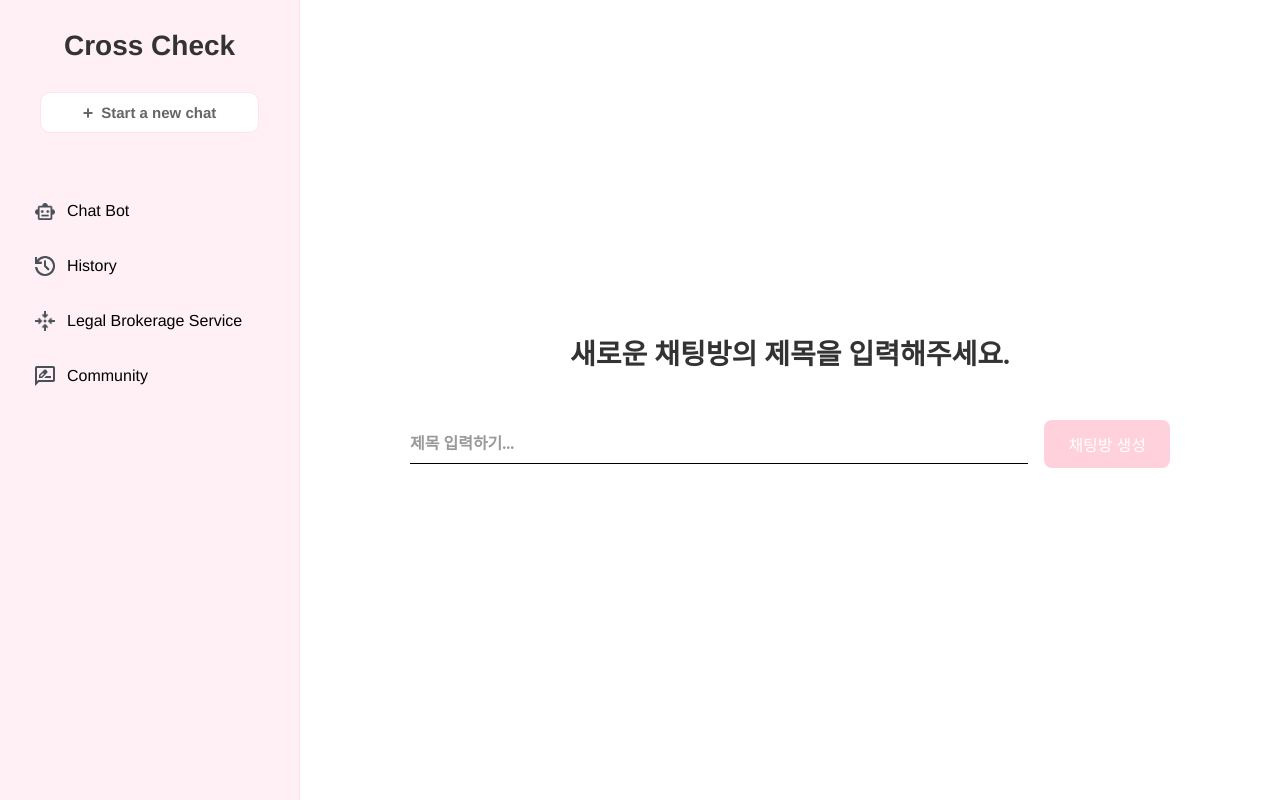
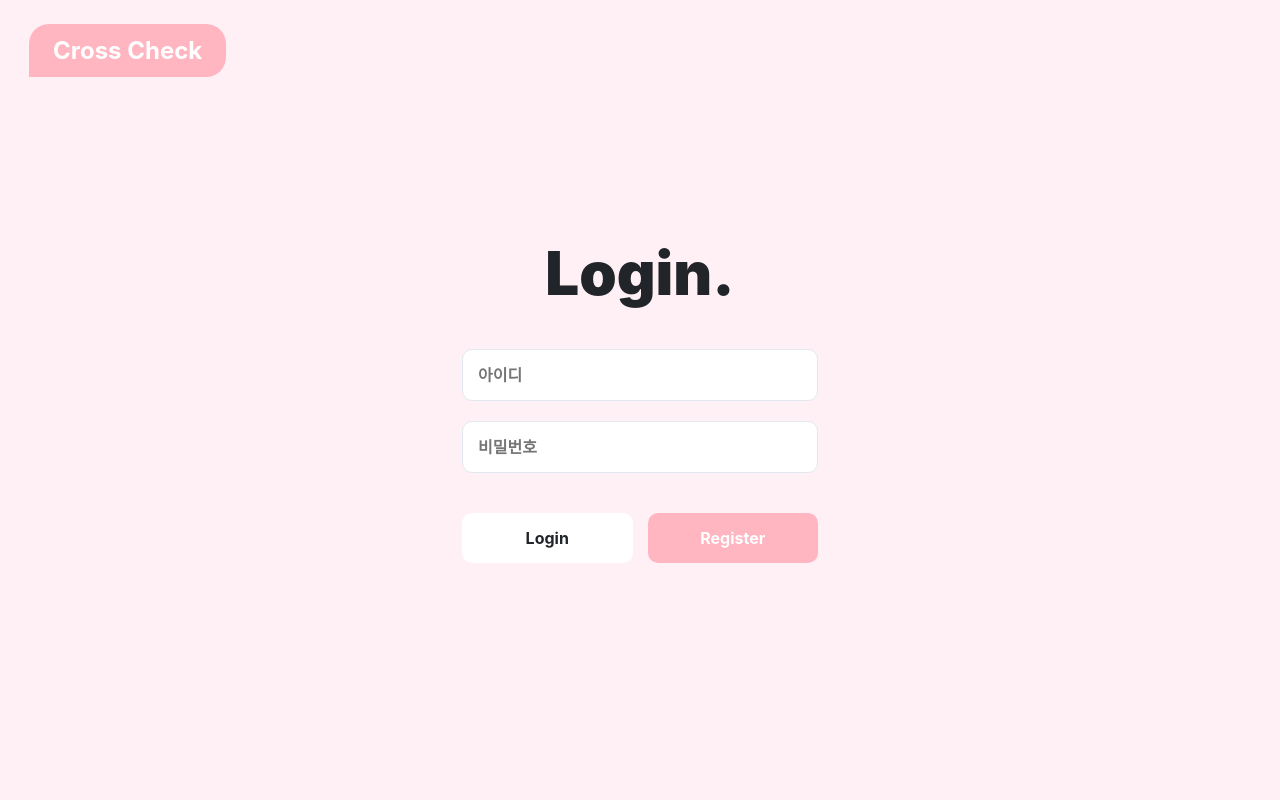
Before and after one commit to C-ross-C-heck/CrossCheck-BE, a React (Create React App) app: page / in a window 1280 px wide. Built offline with nearby package versions, Linux system fonts and the light colour scheme; a web font is replaced by a local one.

Commit message:
Update App.js

```diff
--- a/src/App.js
+++ b/src/App.js
@@ -8,6 +8,7 @@ import Chatbot from './Chatbot/components/Chatbot';
 import Community from './Community/components/Community';
 import History from './History/components/History';
 import LegalService from './LegalService/components/LegalService';
+import ChatRoomCreate from './Chatbot/components/ChatRoomCreate';
 import './App.css';
 
 const AppLayout = ({ children }) => {
@@ -24,8 +25,7 @@ const App = () => {
             <Router>
                   <Routes>
                         {/* Public routes */}
-                        <Route path="/" element={<Chatbot />} />
-                        <Route path="/login" element={<Login />} />
+                        <Route path="/" element={<Login />} />
                         <Route path="/register" element={<Register />} />
 
                         {/* Protected routes with Sidebar */}
@@ -34,6 +34,14 @@ const App = () => {
                               element={
                                     <AppLayout>
                                           <Chatbot />
+                                    </AppLayout>
+                              }
+                        />
+                        <Route
+                              path="/chatroomcreate"
+                              element={
+                                    <AppLayout>
+                                          <ChatRoomCreate />
                                     </AppLayout>
                               }
                         />
```
